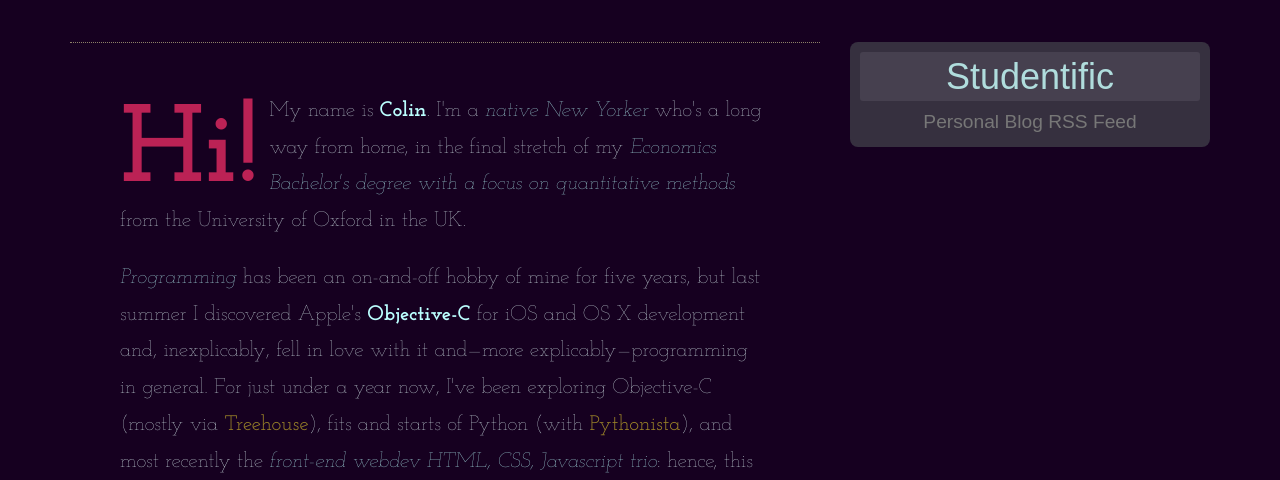
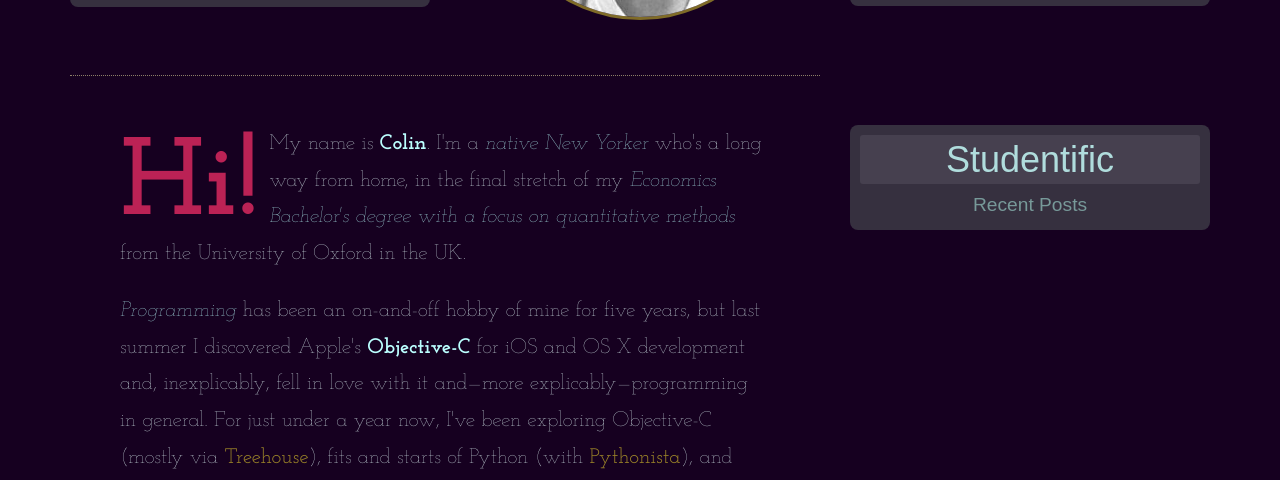
Before and after one commit to colin-jackson/landing-page, a website: page index.html in a window 1280 px wide. Shown: the part 320-800 px from the top of the page. Drawn offline with Linux system fonts and the light colour scheme; a web font is replaced by a local one.

Commit message:
Rebalance rss feed and bio section

```diff
--- a/css/main.css
+++ b/css/main.css
@@ -232,6 +232,10 @@ HEADER--media queries
 }
 
 @media (min-width: 992px) {
+  .container {
+    padding-top: 33px;
+  }
+
   #heading-text {
     margin-top: 0;
     margin-bottom: 0;
@@ -370,6 +374,7 @@ BODY--blog rss feed
   border-radius: 8px;
   font-size: 16px;
   padding: 5px;
+
 }
 
 #blog-rss h2, h3 {
@@ -412,7 +417,7 @@ BODY--blog rss feed
 }
 
 #blog-rss h2 + h3 {
-  color: #777;
+  color: #799;
 }
 
 
@@ -468,6 +473,10 @@ BODY--media queries
     border: none;
     margin-top: 0;
   }
+
+  #blog-rss {
+    margin-top: 50px;
+  }
 }
 
 
--- a/index.html
+++ b/index.html
@@ -50,7 +50,7 @@
           <div class="col-sm-8 col-sm-offset-2 col-md-4 col-md-offset-0">
             <div id="blog-rss">
               <h2><a href="http://www.studentific.com">Studentific</a></h2>
-              <h3>Personal Blog RSS Feed</h3>
+              <h3>Recent Posts</h3>
               <div id="rss-plugin">
                 <script>
                   $(document).ready(function () {
@@ -87,8 +87,6 @@
         });
       });
     </script>
-    <!-- For Grunt livereload -->
-    <!-- <script src="//localhost:35729/livereload.js"></script> -->
 
     <!-- Google Analytics code -->
     <script>
```
